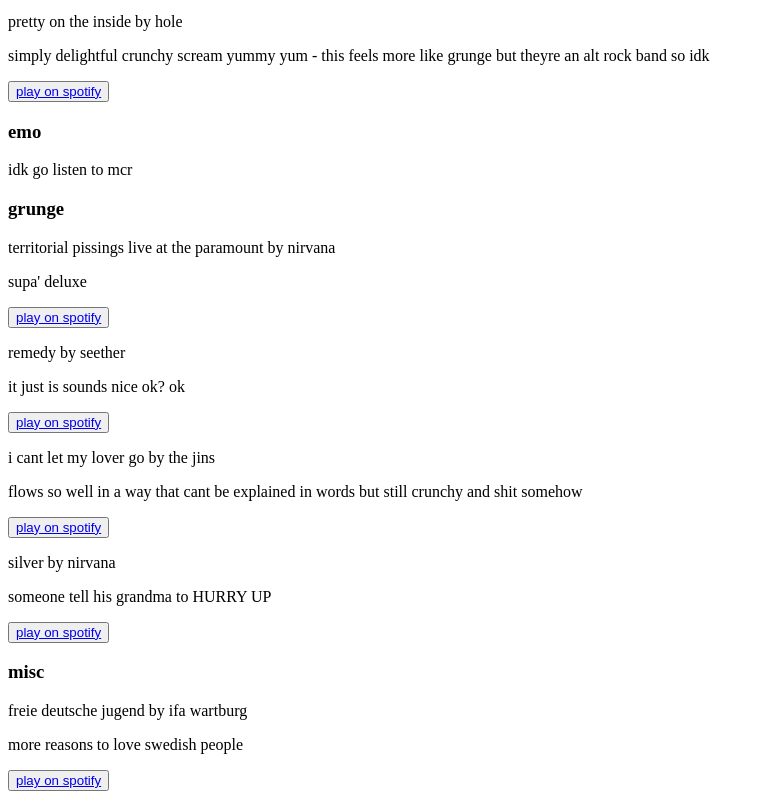
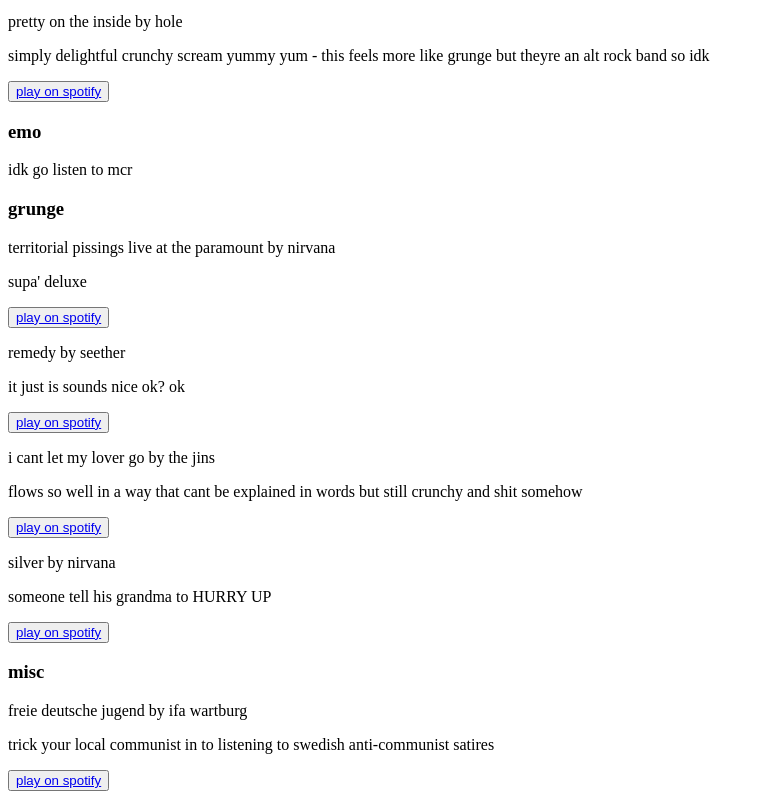
Before and after one commit to orzqr/weird-list-of-song-reccomendations-in-1-single-html-file, a plain HTML site: page index.html in a window 1280 px wide. Shown: the part 1291-2090 px from the top of the page, without its empty margins (0-764 px from the left). Drawn offline with Linux system fonts and the light colour scheme.

Commit message:
realized i didnt save a line i wrote in misc so just adding that

```diff
--- a/index.html
+++ b/index.html
@@ -115,7 +115,7 @@
         <h3>misc</h3>
 
         <p>freie deutsche jugend by ifa wartburg</p>
-        <p>more reasons to love swedish people</p>
+        <p>trick your local communist in to listening to swedish anti-communist satires</p>
         <button>
             <a href="https://open.spotify.com/track/1ruS87sSivPOgZKjPNamov">play on spotify</a>
         </button>
```
